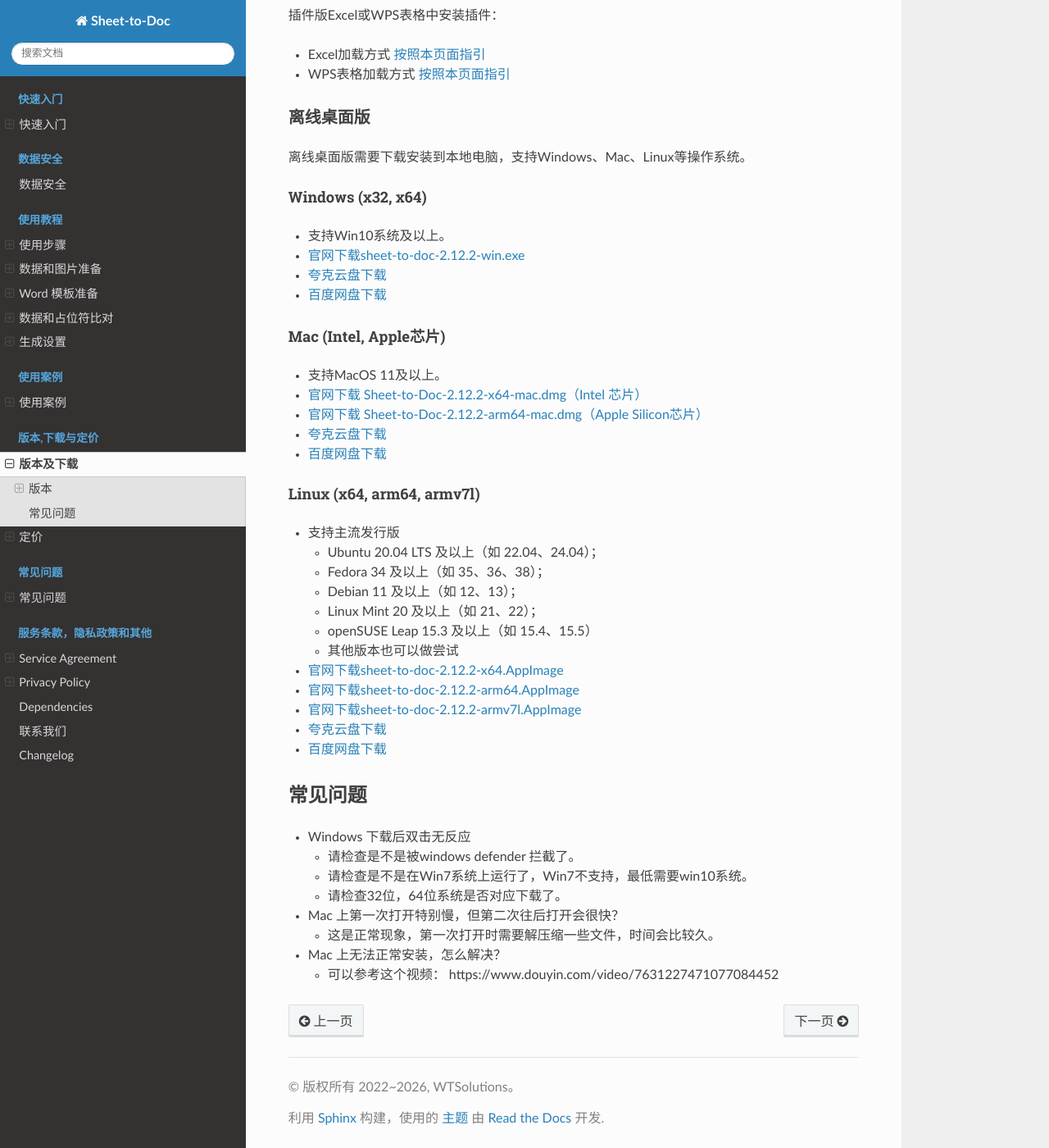
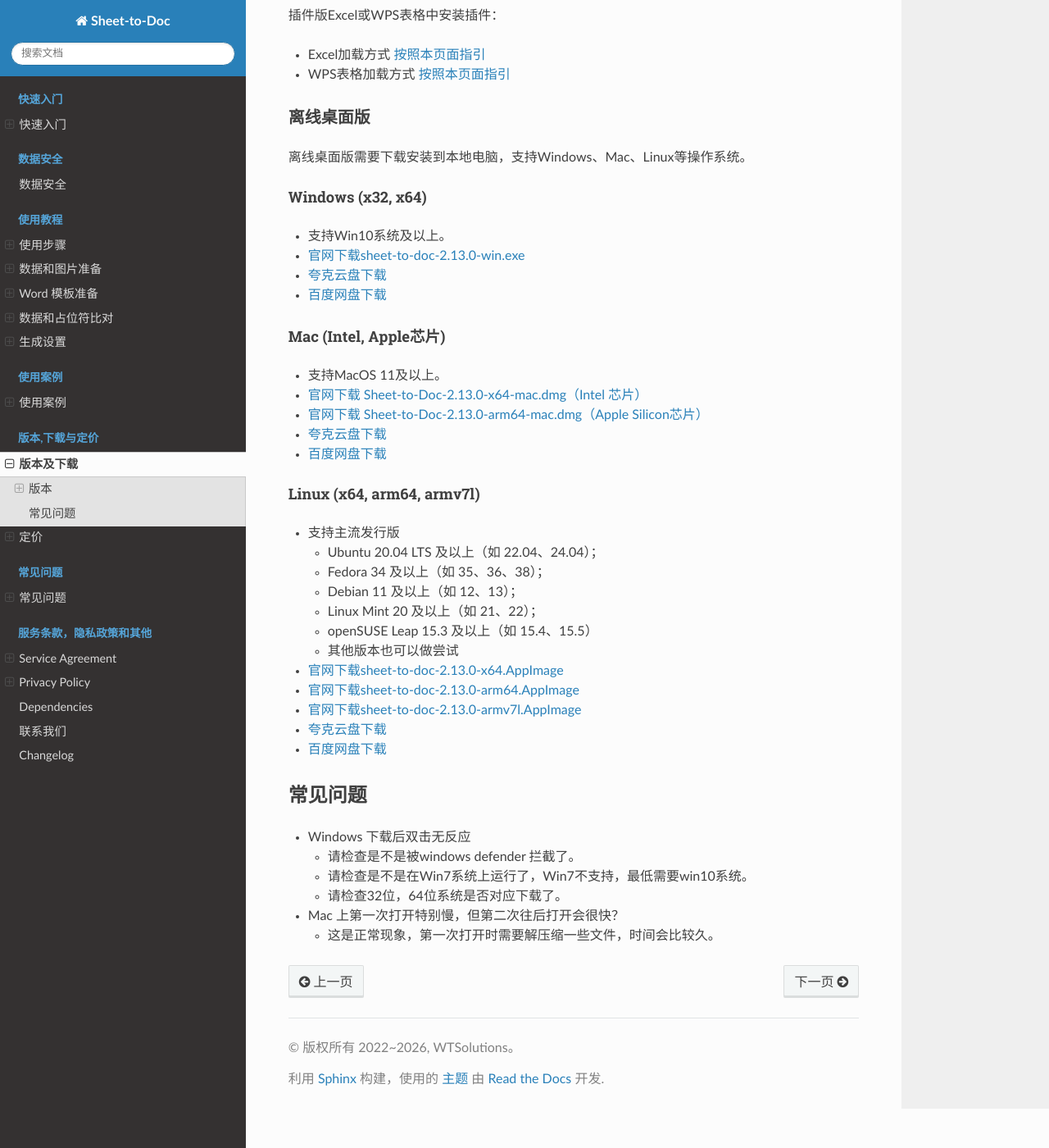
Before and after one commit to he-yang/sheet-to-doc-zh-cn, a Sphinx documentation site: the page built from source/Download.md, in a window 1280 px wide and 1400 px high, scrolled down 885 px. Shown: the whole window at 82% size. Built offline with Sphinx 7.4.7 and the Read the Docs theme 3.1.0, drawn with Linux system fonts in a browser that asks for light colours.

Commit message:
update 2.13.0

```diff
--- a/source/Download.md
+++ b/source/Download.md
@@ -29,14 +29,14 @@
 
 #### Windows (x32, x64)
 - 支持Win10系统及以上。
-- [官网下载sheet-to-doc-2.12.2-win.exe](https://r2.wtsolutions.cn/sheet-to-doc-releases/Sheet-to-Doc-2.12.2-win.exe)
+- [官网下载sheet-to-doc-2.13.0-win.exe](https://r2.wtsolutions.cn/sheet-to-doc-releases/Sheet-to-Doc-2.13.0-win.exe)
 - [夸克云盘下载](https://pan.quark.cn/s/0270830a1ce2)
 - [百度网盘下载](https://pan.baidu.com/s/1cd1oE9To-oIO0sdAVAHJ6Q?pwd=2eww)
 
 #### Mac (Intel, Apple芯片)
 - 支持MacOS 11及以上。
-- [官网下载 Sheet-to-Doc-2.12.2-x64-mac.dmg（Intel 芯片）](https://r2.wtsolutions.cn/sheet-to-doc-releases/Sheet-to-Doc-2.12.2-x64-mac.dmg)
-- [官网下载 Sheet-to-Doc-2.12.2-arm64-mac.dmg（Apple Silicon芯片） ](https://r2.wtsolutions.cn/sheet-to-doc-releases/Sheet-to-Doc-2.12.2-arm64-mac.dmg)
+- [官网下载 Sheet-to-Doc-2.13.0-x64-mac.dmg（Intel 芯片）](https://r2.wtsolutions.cn/sheet-to-doc-releases/Sheet-to-Doc-2.13.0-x64-mac.dmg)
+- [官网下载 Sheet-to-Doc-2.13.0-arm64-mac.dmg（Apple Silicon芯片） ](https://r2.wtsolutions.cn/sheet-to-doc-releases/Sheet-to-Doc-2.13.0-arm64-mac.dmg)
 - [夸克云盘下载](https://pan.quark.cn/s/0270830a1ce2)
 - [百度网盘下载](https://pan.baidu.com/s/1cd1oE9To-oIO0sdAVAHJ6Q?pwd=2eww)
 
@@ -49,9 +49,9 @@
   - openSUSE Leap 15.3 及以上（如 15.4、15.5）
   - 其他版本也可以做尝试
 
-- [官网下载sheet-to-doc-2.12.2-x64.AppImage](https://r2.wtsolutions.cn/sheet-to-doc-releases/Sheet-to-Doc-2.12.2.AppImage)
-- [官网下载sheet-to-doc-2.12.2-arm64.AppImage](https://r2.wtsolutions.cn/sheet-to-doc-releases/Sheet-to-Doc-2.12.2-arm64.AppImage)
-- [官网下载sheet-to-doc-2.12.2-armv7l.AppImage](https://r2.wtsolutions.cn/sheet-to-doc-releases/Sheet-to-Doc-2.12.2-armv7l.AppImage)
+- [官网下载sheet-to-doc-2.13.0-x64.AppImage](https://r2.wtsolutions.cn/sheet-to-doc-releases/Sheet-to-Doc-2.13.0.AppImage)
+- [官网下载sheet-to-doc-2.13.0-arm64.AppImage](https://r2.wtsolutions.cn/sheet-to-doc-releases/Sheet-to-Doc-2.13.0-arm64.AppImage)
+- [官网下载sheet-to-doc-2.13.0-armv7l.AppImage](https://r2.wtsolutions.cn/sheet-to-doc-releases/Sheet-to-Doc-2.13.0-armv7l.AppImage)
 - [夸克云盘下载](https://pan.quark.cn/s/0270830a1ce2)
 - [百度网盘下载](https://pan.baidu.com/s/1cd1oE9To-oIO0sdAVAHJ6Q?pwd=2eww)
 
@@ -63,5 +63,3 @@
   - 请检查32位，64位系统是否对应下载了。
 - Mac 上第一次打开特别慢，但第二次往后打开会很快？
   - 这是正常现象，第一次打开时需要解压缩一些文件，时间会比较久。
-- Mac 上无法正常安装，怎么解决？
-  - 可以参考这个视频： https://www.douyin.com/video/7631227471077084452
--- a/source/conf.py
+++ b/source/conf.py
@@ -9,7 +9,7 @@
 project = 'Sheet-to-Doc'
 copyright = '2022~2026, WTSolutions'
 author = 'WTSolutions'
-release = '2.12.2.0'
+release = '2.13.0.0'
 
 # -- General configuration ---------------------------------------------------
 # https://www.sphinx-doc.org/en/master/usage/configuration.html#general-configuration
```
Also changed, not shown: source/FAQ.md (+4 -0 lines), source/_snippet/intro.md (+1 -1 lines), source/_snippet/version.md (+1 -1 lines).
